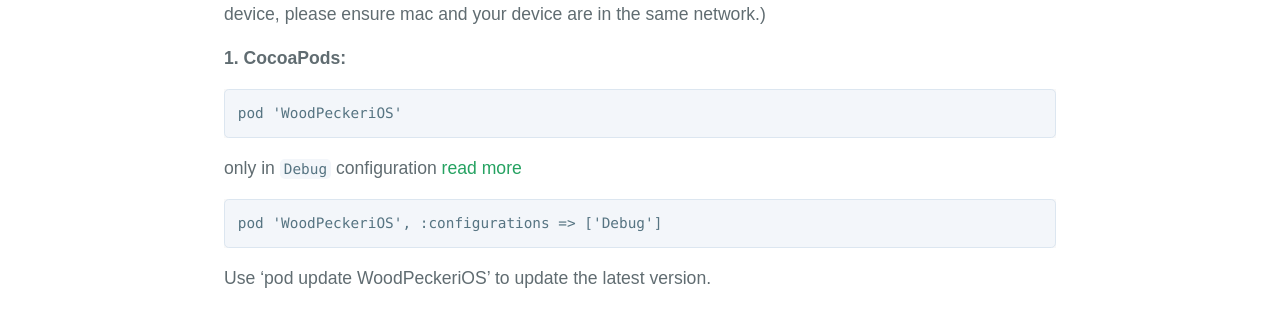
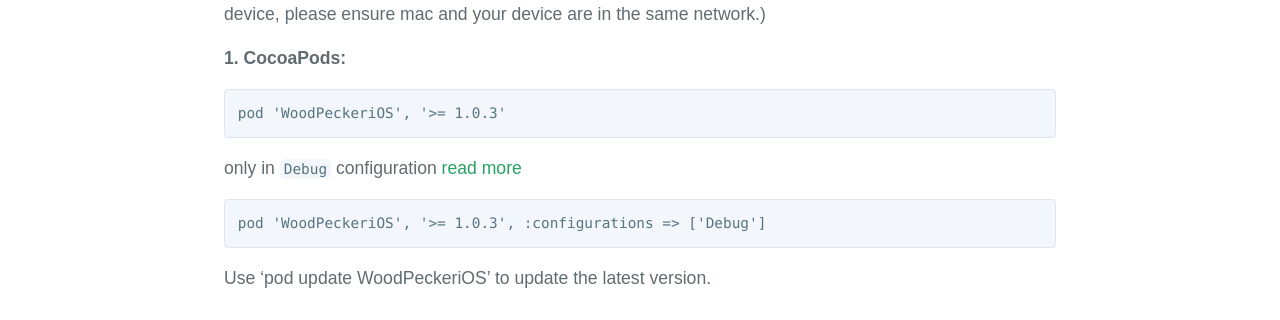
Before and after one commit to github-xiaogang/woodpecker, a Jekyll site: the page built from usage.md, in a window 1280 px wide. Shown: the part 256-576 px from the top of the page. Built offline with Jekyll 4.4.1, drawn with Linux system fonts in a browser that asks for light colours.

Commit message:
update pod usage

````diff
--- a/usage.md
+++ b/usage.md
@@ -14,11 +14,11 @@ To use Woodpecker, you need import WoodPeckeriOS.framework to your project, Wood
 **1. CocoaPods:**
 
 ```
-pod 'WoodPeckeriOS'
+pod 'WoodPeckeriOS', '>= 1.0.3'
 ```
 only in `Debug` configuration [read more](https://guides.cocoapods.org/syntax/podfile.html#pod)
 ```
-pod 'WoodPeckeriOS', :configurations => ['Debug']
+pod 'WoodPeckeriOS', '>= 1.0.3', :configurations => ['Debug']
 ```
 Use 'pod update WoodPeckeriOS' to update the latest version.
 <br/>
````
Also changed, not shown: cnusage.md (+2 -2 lines).
